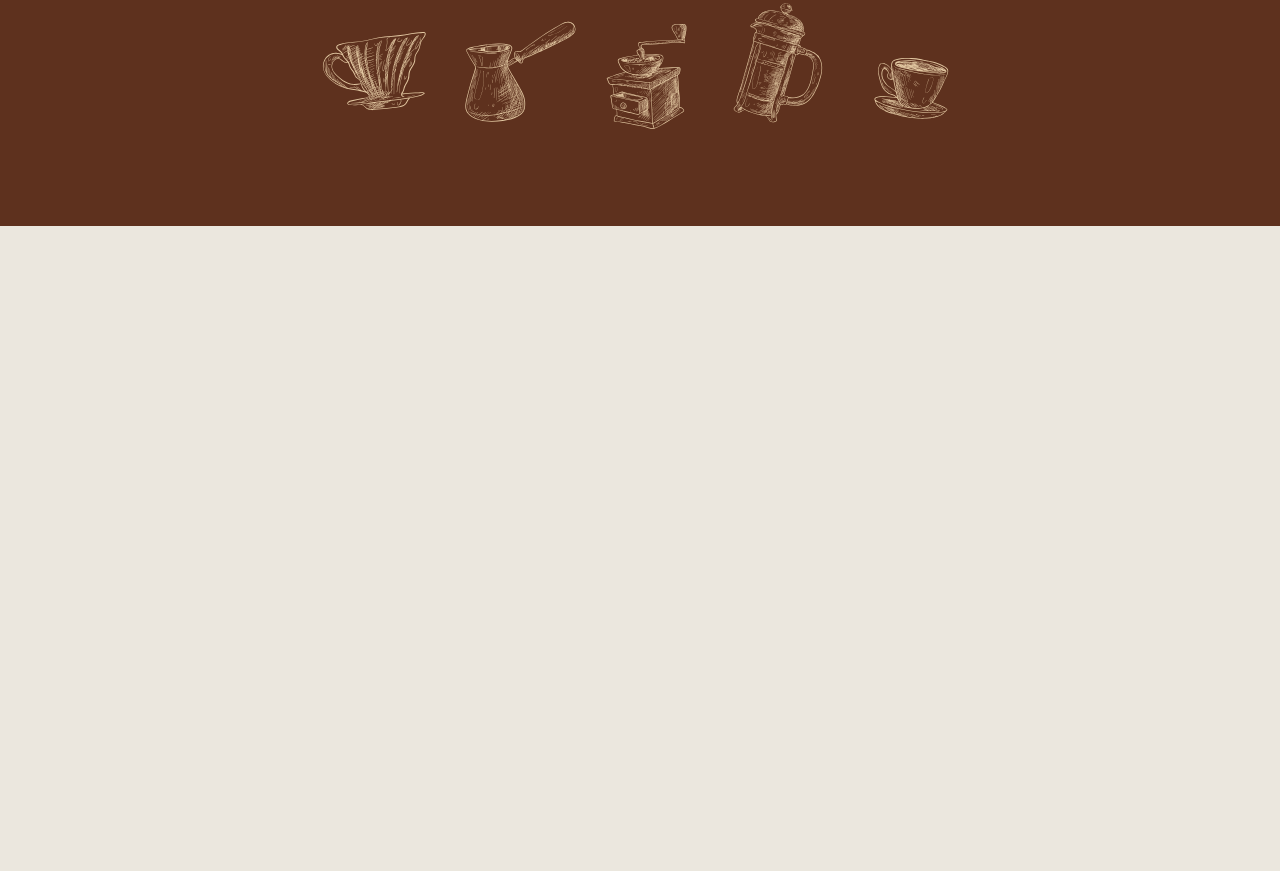
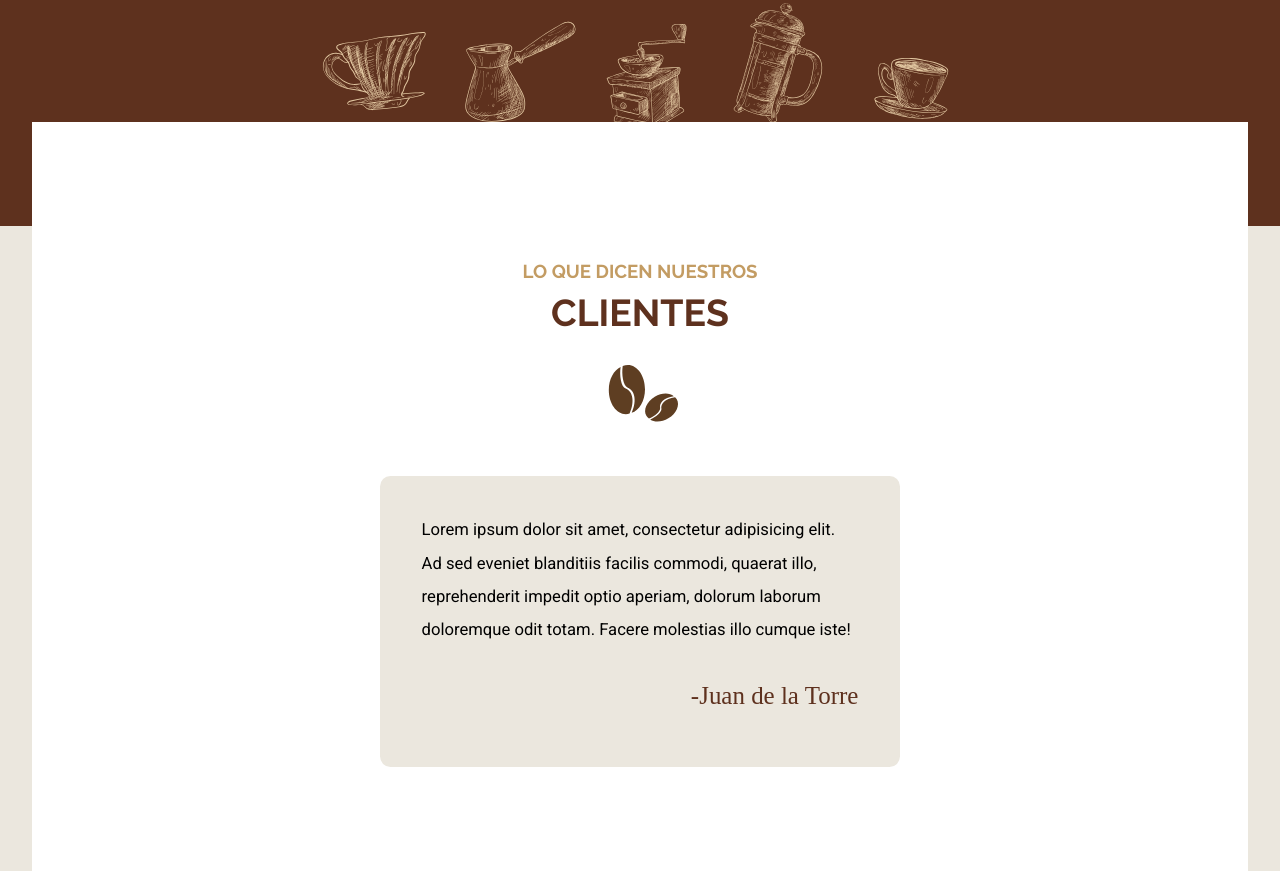
Before and after one commit to MartinBrandan669/cafeteriaSASS, a plain HTML site: page index.html in a window 1280 px wide. Shown: the part 4444-5315 px from the top of the page. Before the commit the page ends 4670 px from the top, so only its background shows below. Drawn offline with Linux system fonts and the light colour scheme; files whose address does not match are found by name; a web font is replaced by a local one.

Commit message:
seccion testimoniales

```diff
--- a/build/css/app.css
+++ b/build/css/app.css
@@ -438,6 +438,14 @@ h3 {
   background-color: #5e311e;
 }
 
+.bg-blanco {
+  background-color: #ffffff;
+}
+
+.margin-neg-10 {
+  margin-top: -10rem;
+}
+
 .header {
   padding: 5rem 0;
   position: relative;
@@ -720,3 +728,25 @@ h3 {
   font-size: 4rem;
   font-weight: 700;
 }
+
+.nuestros-testimoniales {
+  padding: 10rem 2rem;
+}
+@media (min-width: 768px) {
+  .nuestros-testimoniales {
+    padding: 10rem;
+  }
+}
+.nuestros-testimoniales .testimonial {
+  background-color: #ebe7de;
+  padding: 2rem 4rem;
+  max-width: 50rem;
+  margin: 0 auto;
+  border-radius: 1rem;
+}
+.nuestros-testimoniales .testimonial .autor {
+  text-align: right;
+  font-size: 2.4rem;
+  color: #5e311e;
+  font-family: "Bona Nova", serif;
+}
--- a/index.html
+++ b/index.html
@@ -200,6 +200,17 @@
         </div>
     </section>
 
+    <section class="nuestros-testimoniales contenedor bg-blanco margin-neg-10">
+        <h2><span>Lo que dicen nuestros</span>Clientes</h2>
+
+        <div class="testimonial">
+            <p>Lorem ipsum dolor sit amet, consectetur adipisicing elit. Ad sed eveniet blanditiis facilis commodi,
+                quaerat illo, reprehenderit impedit optio aperiam, dolorum laborum doloremque odit totam. Facere
+                molestias illo cumque iste!</p>
+
+            <p class="autor">-Juan de la Torre</p>
+        </div>
+    </section>
 </body>
 
 </html>
```
